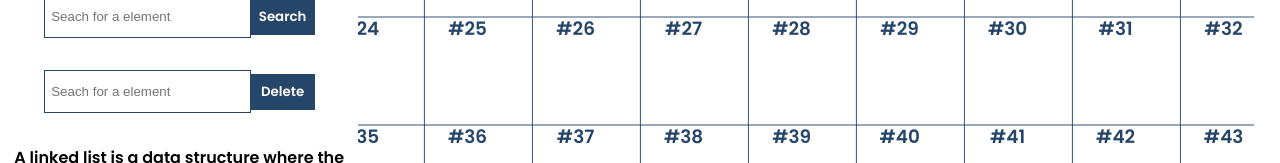
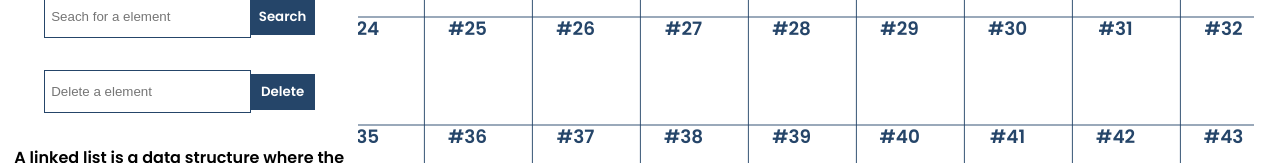
Before and after one commit to joaogabrielferr/data-structures-visualizer, a React (Create React App) app: page /data-structures-visualizer/linkedlist in a window 1280 px wide. Shown: the part 275-438 px from the top of the page. Built offline with nearby package versions, Linux system fonts and the light colour scheme.

Commit message:
fixed scrollbar and placeholder for deleteinput un linked list

```diff
--- a/src/App.css
+++ b/src/App.css
@@ -399,7 +399,7 @@ button:disabled{
 
 /* Works on Chrome, Edge, and Safari */
 *::-webkit-scrollbar {
-  width: 1vw;
+  width: 0.7vw;
 }
 
 *::-webkit-scrollbar-track {
--- a/src/DS/LinkedList.jsx
+++ b/src/DS/LinkedList.jsx
@@ -727,7 +727,7 @@ const LinkedList = () => {
           <div>
             <input
               type="text"
-              placeholder="Seach for a element"
+              placeholder="Delete a element"
               id="deleteInput"
             />
             <button id="deleteButton" onClick={erase}>
```
